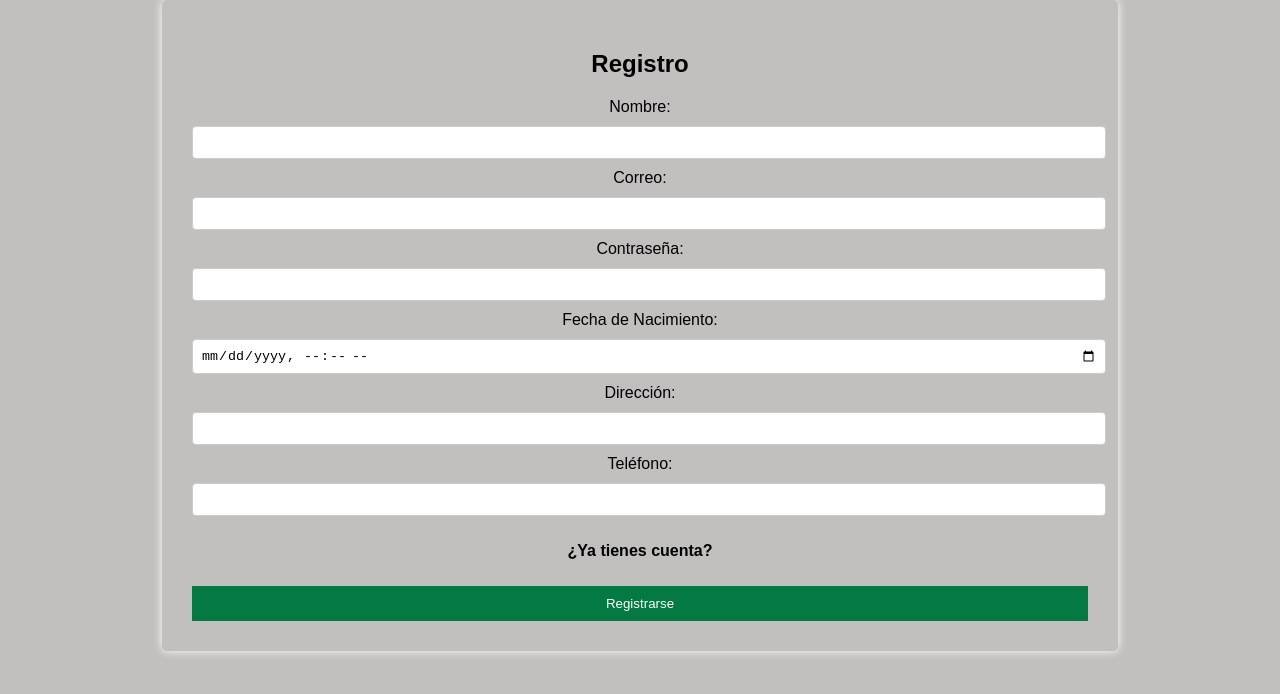
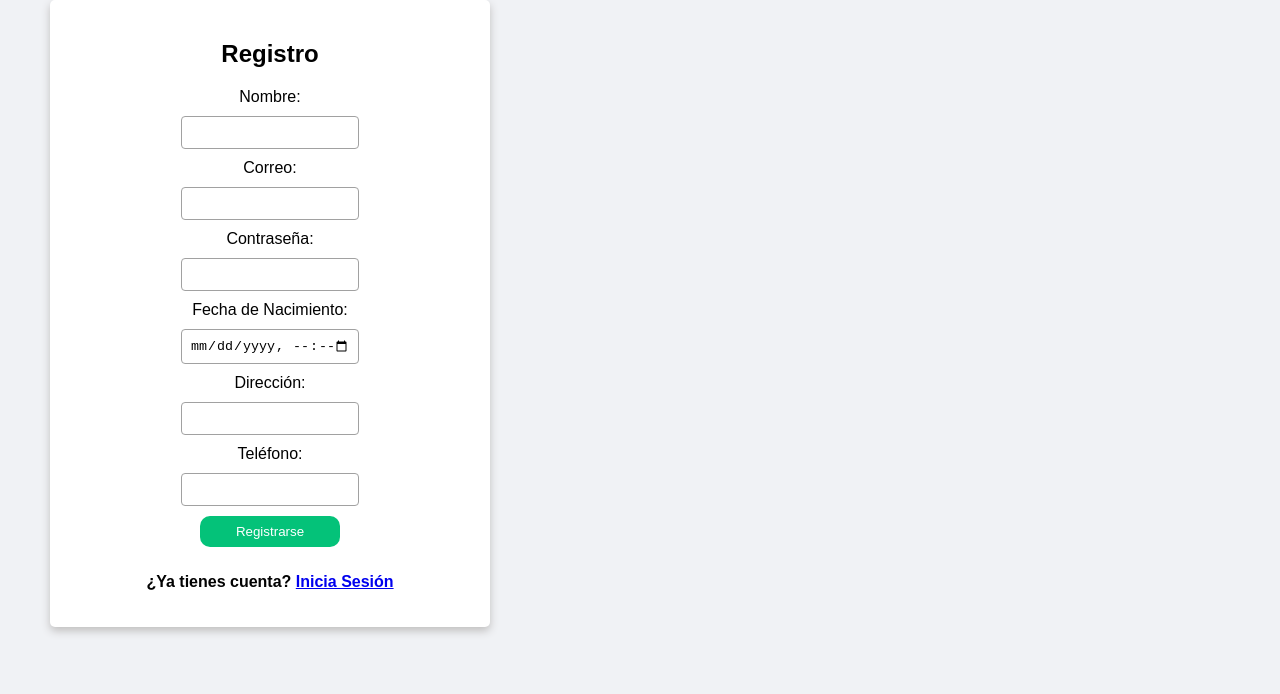
Before and after one commit to vanessajacome12/Parcial-1, a plain HTML site: page registro.html in a window 1280 px wide. Drawn offline with Linux system fonts and the light colour scheme.

Commit message:
cambio html y css

```diff
--- /dev/null
+++ b/Nueva carpeta/Stilos/styless.css
@@ -0,0 +1,90 @@
+/* Estilos generales */
+body {
+    font-family: Arial, sans-serif;
+    margin: 0;
+    padding: 0;
+    box-sizing: border-box;
+}
+
+h2 {
+    text-align: center;
+}
+
+a {
+    color: #007bff;
+    text-decoration: none;
+}
+
+a:hover {
+    text-decoration: underline;
+}
+
+/* Página de Login */
+.login-container, .register-container {
+    max-width: 400px;
+    margin: 50px auto;
+    padding: 20px;
+    border: 1px solid #ccc;
+    border-radius: 8px;
+    box-shadow: 0 4px 8px rgba(0, 0, 0, 0.1);
+}
+
+.login-container form, .register-container form {
+    display: flex;
+    flex-direction: column;
+}
+
+.login-container input, .register-container input {
+    margin: 10px 0;
+    padding: 10px;
+    border: 1px solid #ccc;
+    border-radius: 4px;
+}
+
+button {
+    padding: 10px;
+    background-color: #28a745;
+    color: white;
+    border: none;
+    border-radius: 4px;
+    cursor: pointer;
+}
+
+button:hover {
+    background-color: #218838;
+}
+
+/* Página de Bienvenida */
+.sidebar {
+    width: 200px;
+    position: fixed;
+    top: 0;
+    left: 0;
+    height: 100%;
+    background-color: #f4f4f4;
+    padding-top: 20px;
+}
+
+.sidebar ul {
+    list-style: none;
+    padding: 0;
+}
+
+.sidebar li {
+    margin: 15px 0;
+}
+
+.sidebar a {
+    display: block;
+    padding: 10px;
+    color: #333;
+}
+
+.sidebar a:hover {
+    background-color: #ddd;
+}
+
+.content {
+    margin-left: 220px;
+    padding: 20px;
+}
--- a/registro.html
+++ b/registro.html
@@ -28,10 +28,12 @@
             <label for="number">Teléfono:</label>
             <input type="number">
 
-            <p>¿Ya tienes cuenta? <a href="index.html"></a></p>
+            <button type="submit">Registrarse</button>
+
+            <p>¿Ya tienes cuenta? <a href="index.html">Inicia Sesión</a></p>
 
 
-            <button type="submit">Registrarse</button>
+
         </form>
     </main>
 
--- a/styles.css
+++ b/styles.css
@@ -1,19 +1,27 @@
 body {
     font-family: Arial, sans-serif;
-    background-color: #c2bfbf;
-    text-align: center;
     margin: 0;
+    display: flex;
+    background-color: #f0f2f5;
 }
 
+header {
+    background: #2c2929;
+    color: white;
+    padding: 10px 0;
+}
 
 main {
-    margin: 10px;
-    padding: 30px;
-    background: rgba(250, 247, 247, 0);
+    margin: 20px;
+    padding: 20px;
+    background: rgb(255, 255, 255);
     border-radius: 5px;
-    box-shadow: 0 0 10px rgb(255, 254, 254);
+    box-shadow: 0 4px 8px rgb(192, 191, 191);
     width: 70%;
-    margin: auto;
+    margin: auto 50px;
+    max-width: 400px;
+    border: 1px #ccc;
+
 }
 
 form {
@@ -22,30 +30,39 @@ form {
     gap: 10px;
 }
 
-input, password {
+input{
     padding: 8px;
-    width: 100%;
-    border: 1px solid #ccc;
+    width: 40%;
+    border: 1px solid #a1a1a1;
     border-radius: 4px;
+    margin: 0 auto;
 }
 
-button {
-    background: #047942;
+p {
+    font-weight: bold;
+    color: rgb(2, 2, 2);
+    text-align: center;
+}
+
+h2 {
+    color: #000000;
+    text-align: center;
+}
+
+label {
+    color: rgb(0, 0, 0) ;
+    text-align: center;
+}
+
+  button {
+    background: #04c279;
     color: white;
     padding: 10px;
     border: none;
     cursor: pointer;
+    border-radius: 10px;
+    border: 1px;
+    padding: 8px;
+    width: 35%;
+    margin: 0 auto;
 }
-
-p {
-    font-weight: bold;
-    color: rgb(0, 0, 0);
-}
-
-h2 {
-    color: #000000;
-}
-
-label, for {
-    color: rgb(0, 0, 0) ;
-}
```
Also changed, not shown: Nueva carpeta/Menu.html (added, +24 -0 lines), index.html (+2 -2 lines), menu.html (added, +25 -0 lines), Nueva carpeta/Stilos/txt.txt (added).
